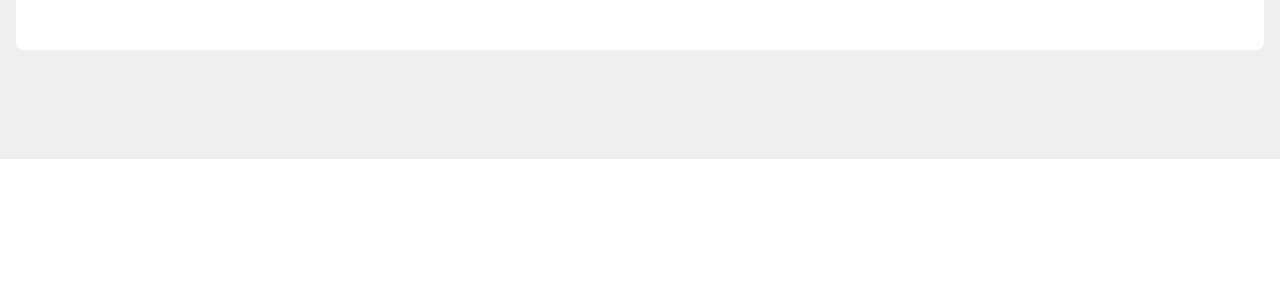
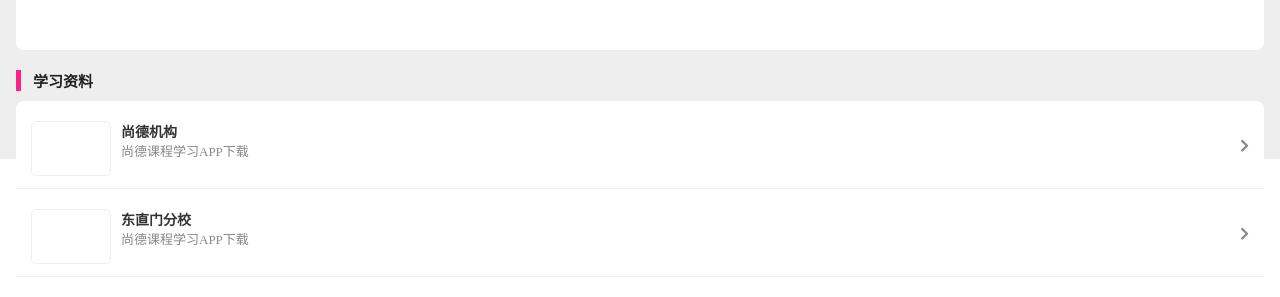
Before and after one commit to zhijunzhou/vue-gathering, a Vue app: page /#/home in a window 1280 px wide. Shown: the part 641-938 px from the top of the page. Before the commit the page ends 800 px from the top, so only its background shows below. Built offline with nearby package versions, Linux system fonts and the light colour scheme; what mint-ui would draw is missing.

Commit message:
完成第三个组件

```diff
--- /dev/null
+++ b/src/components/learningMaterials.vue
@@ -0,0 +1,82 @@
+<template>
+  <div class="learning-materials">
+    <div class="common-title">学习资料</div>
+    <div class="materials-container">
+      <div class="material-item" v-for="(mt, index) in materials" :key="index">
+        <div class="float-left">
+          <div class="float-left material-img">&nbsp;</div>
+          <div class="float-right">
+            <span class="material-title">{{mt.title}}</span><br />
+            <span class="material-description">{{mt.description}}</span>
+          </div>
+        </div>
+        <div class="find-material float-right">
+          <i class="fas fa-chevron-right fa-sm"></i>
+        </div>
+      </div>
+    </div>
+  </div>
+</template>
+
+<script>
+export default {
+  data() {
+    return {
+      materials: [
+        {
+          title: '尚德机构',
+          description: '尚德课程学习APP下载'
+        },
+        {
+          title: '东直门分校',
+          description: '尚德课程学习APP下载'
+        },
+        {
+          title: '中关村分校',
+          description: '尚德课程学习APP下载'
+        }
+      ]
+    }
+  }
+}
+</script>
+
+
+<style>
+.learning-materials {
+  padding-bottom: 20px;
+}
+.materials-container {
+  background: #fff;
+  border-radius: 8px;
+  min-height: 50px;
+  height: 100%;
+}
+.materials-container > .material-item {
+  border-bottom: 1px solid #eee;
+}
+.material-item {
+  height: 88px;
+  padding: 20px 15px;
+}
+.find-material {
+  line-height: 50px;
+  color: #888;
+}
+.material-img {
+  height: 55px;
+  width: 80px;
+  border: 1px solid #eee;
+  border-radius: 5px;
+  margin-right: 10px;
+}
+.material-title {
+  font-size: 14px;
+  font-weight: bold;
+  color: #333;
+}
+.material-description {
+  font-size: 13px;
+  color: #888;
+}
+</style>
--- a/src/views/home/Home.vue
+++ b/src/views/home/Home.vue
@@ -3,18 +3,21 @@
     <div class="blank-area"></div>
     <v-person-info />
     <v-season-activity />
+    <v-learning-materials />
   </div>
 </template>
 
 <script>
 import personInfo from '@/components/personInfo'
 import seasonActivity from '@/components/seasonActivity'
+import learningMaterials from '@/components/learningMaterials'
 
 export default {
   name: 'home',
   components: {
     'v-person-info': personInfo,
-    'v-season-activity': seasonActivity
+    'v-season-activity': seasonActivity,
+    'v-learning-materials': learningMaterials
   },
   data() {
     return {}
```
